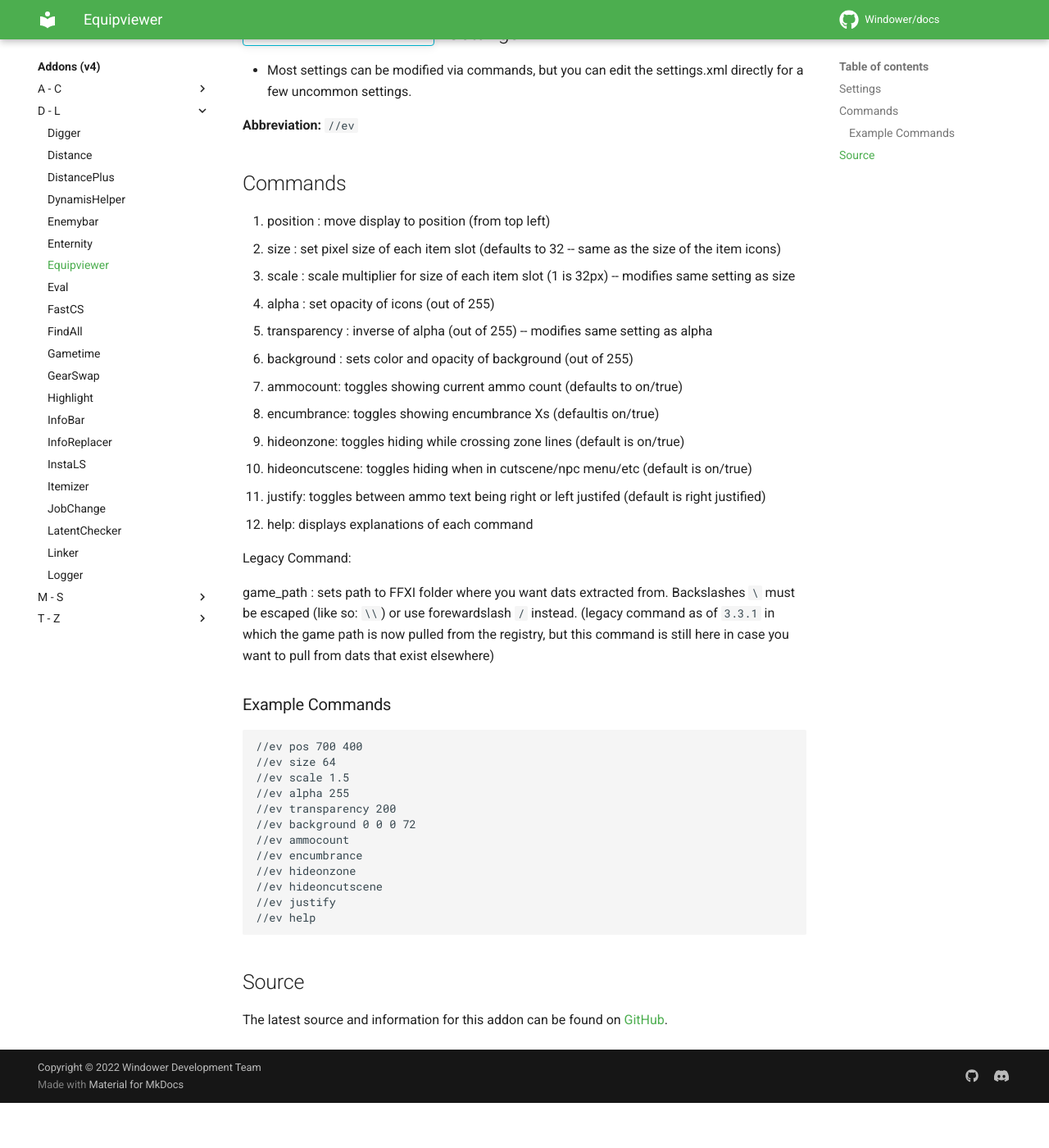
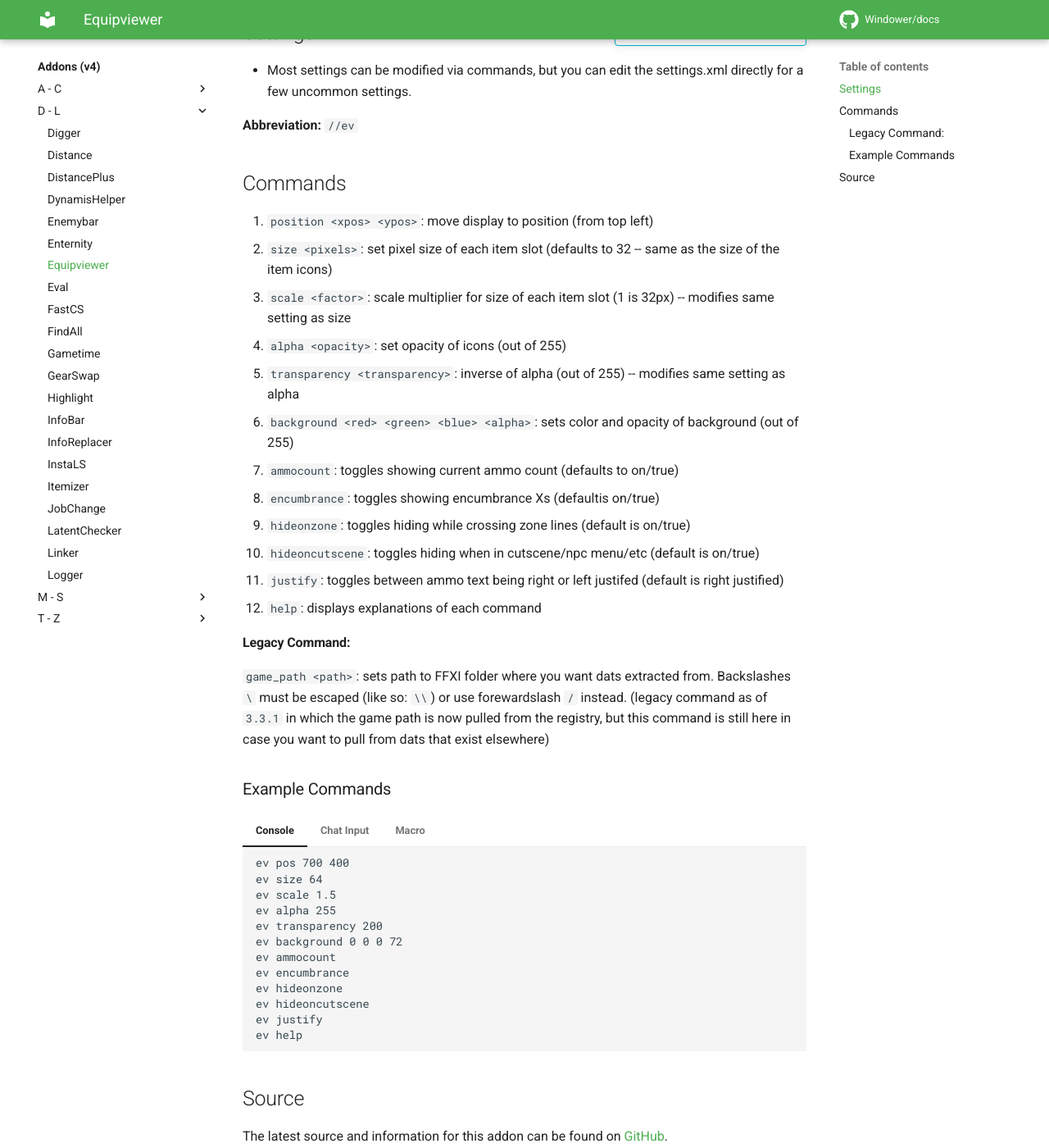
Before and after one commit to zetaepyon/windower-docs, an MkDocs documentation site: the page built from docs/addons_v4/equipviewer.md, in a window 1280 px wide and 1400 px high, scrolled down 337 px. Shown: the whole window at 82% size. Built offline with MkDocs 1.6.1 and Material for MkDocs 9.7.7, drawn with Linux system fonts in a browser that asks for light colours; comment, search, counter and statistics services are not loaded; before the commit the page ends 1682 px from its top, so only the background shows below that; some of the changed lines change nothing that is shown.

Commit message:
Tabbing example

````diff
--- a/docs/addons_v4/equipviewer.md
+++ b/docs/addons_v4/equipviewer.md
@@ -5,13 +5,13 @@
   - User Interface
 ---
 
-!!! info inline
+!!! info inline end "Attribution"
 
     **Author:**  Tako, Rubenator<br>
     **Version:**  3.3.0<br>
     **Date:** April 13, 2021<br>
 
-* Displays current equipment grid on screen. Also can show current Ammo count and current Encumbrance.
+Displays current equipment grid on screen. Also can show current Ammo count and current Encumbrance.
 
 ## Settings
 
@@ -20,38 +20,75 @@
 **Abbreviation:** `//ev`
 
 ## Commands
-1. position <xpos> <ypos>: move display to position (from top left)
-2. size <pixels>: set pixel size of each item slot (defaults to 32 -- same as the size of the item icons)
-3. scale <factor>: scale multiplier for size of each item slot (1 is 32px) -- modifies same setting as size
-4. alpha <opacity>: set opacity of icons (out of 255)
-5. transparency <transparency>: inverse of alpha (out of 255) -- modifies same setting as alpha
-6. background <red> <green> <blue> <alpha>: sets color and opacity of background (out of 255)
-7. ammocount: toggles showing current ammo count (defaults to on/true)
-8. encumbrance: toggles showing encumbrance Xs (defaultis on/true)
-9. hideonzone: toggles hiding while crossing zone lines (default is on/true)
-10. hideoncutscene: toggles hiding when in cutscene/npc menu/etc (default is on/true)
-11. justify: toggles between ammo text being right or left justifed (default is right justified)
-12. help: displays explanations of each command
+1. `position <xpos> <ypos>`: move display to position (from top left)
+2. `size <pixels>`: set pixel size of each item slot (defaults to 32 -- same as the size of the item icons)
+3. `scale <factor>`: scale multiplier for size of each item slot (1 is 32px) -- modifies same setting as size
+4. `alpha <opacity>`: set opacity of icons (out of 255)
+5. `transparency <transparency>`: inverse of alpha (out of 255) -- modifies same setting as alpha
+6. `background <red> <green> <blue> <alpha>`: sets color and opacity of background (out of 255)
+7. `ammocount`: toggles showing current ammo count (defaults to on/true)
+8. `encumbrance`: toggles showing encumbrance Xs (defaultis on/true)
+9. `hideonzone`: toggles hiding while crossing zone lines (default is on/true)
+10. `hideoncutscene`: toggles hiding when in cutscene/npc menu/etc (default is on/true)
+11. `justify`: toggles between ammo text being right or left justifed (default is right justified)
+12. `help`: displays explanations of each command
 
-Legacy Command:
+#### Legacy Command:
 
-game_path <path>: sets path to FFXI folder where you want dats extracted from. Backslashes `\` must be escaped (like so: `\\`) or use forewardslash `/` instead. (legacy command as of `3.3.1` in which the game path is now pulled from the registry, but this command is still here in case you want to pull from dats that exist elsewhere)
+`game_path <path>`: sets path to FFXI folder where you want dats extracted from. Backslashes `\` must be escaped (like so: `\\`) or use forewardslash `/` instead. (legacy command as of `3.3.1` in which the game path is now pulled from the registry, but this command is still here in case you want to pull from dats that exist elsewhere)
 
 ### Example Commands
-```
-//ev pos 700 400
-//ev size 64
-//ev scale 1.5
-//ev alpha 255
-//ev transparency 200
-//ev background 0 0 0 72
-//ev ammocount
-//ev encumbrance
-//ev hideonzone
-//ev hideoncutscene
-//ev justify
-//ev help
-```
+
+=== "Console"
+
+    ```
+    ev pos 700 400
+    ev size 64
+    ev scale 1.5
+    ev alpha 255
+    ev transparency 200
+    ev background 0 0 0 72
+    ev ammocount
+    ev encumbrance
+    ev hideonzone
+    ev hideoncutscene
+    ev justify
+    ev help
+    ```
+
+=== "Chat Input"
+
+    ```
+    //ev pos 700 400
+    //ev size 64
+    //ev scale 1.5
+    //ev alpha 255
+    //ev transparency 200
+    //ev background 0 0 0 72
+    //ev ammocount
+    //ev encumbrance
+    //ev hideonzone
+    //ev hideoncutscene
+    //ev justify
+    //ev help
+    ```
+
+=== "Macro"
+
+    ```
+    /con ev pos 700 400
+    /con ev size 64
+    /con ev scale 1.5
+    /con ev alpha 255
+    /con ev transparency 200
+    /con ev background 0 0 0 72
+    /con ev ammocount
+    /con ev encumbrance
+    /con ev hideonzone
+    /con ev hideoncutscene
+    /con ev justify
+    /con ev help
+    ```
 
 ## Source
 The latest source and information for this addon can be found on [GitHub](https://github.com/Windower/Lua/tree/live/addons/equipviewer).
--- a/mkdocs.yml
+++ b/mkdocs.yml
@@ -117,6 +117,8 @@
   - admonition
   - pymdownx.details
   - pymdownx.superfences
+  - pymdownx.tabbed:
+      alternate_style: true
 plugins:
   - tags
 extra:
````
